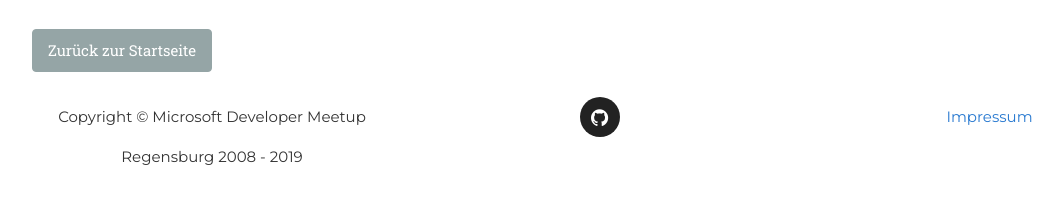
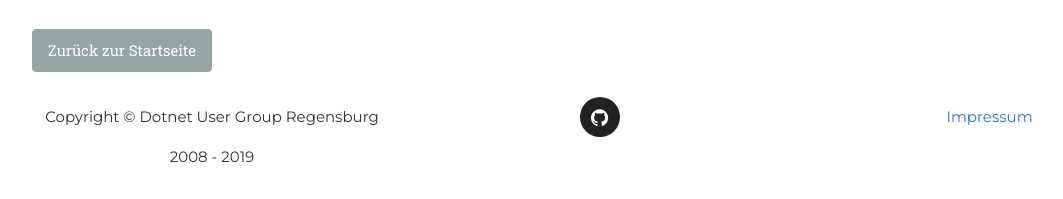
Before and after one commit to DotNetRegensburg/dotnetregensburg.github.io, a Jekyll site: the page built from imprint.html, in a window 1280 px wide. Shown: the part 1903-2102 px from the top of the page, without its empty margins (38-1101 px from the left). Built offline with Jekyll 4.4.1, drawn with Linux system fonts in a browser that asks for light colours; some web fonts are replaced.

Commit message:
Update Title and description

```diff
--- a/_config.yml
+++ b/_config.yml
@@ -1,8 +1,8 @@
 # Site settings
 future: true
-title: "Microsoft Developer Meetup Regensburg"
+title: "Dotnet User Group Regensburg"
 email: info@dotnet-regensburg.de
-description: "Das Microsoft Developer Meetup Regensburg ist eine Gemeinschaft von Softwareentwicklern, die sich mehrmals pro Jahr (üblicherweise monatlich während der Vorlesungszeit an der Universität und technischen Hochschule) zu Vorträgen trifft. Bei den Veranstaltungen halten wir den Fokus auf Microsoft-Technologien in unterschiedlichsten Themengebieten: von Programmierung, Design Patterns, Softwareentwicklungsprozesse, Einsatz von neuesten Produkte und Frameworks, Client und Serviceentwicklung, bis hin zu Cloud und KI ist alles vertreten. Egal, ob Anfänger oder Experte, Spaß soll es machen - neben den Vorträgen können Sie auch die anderen Mitglieder unserer Gruppe kennenlernen. Vielleicht lernen Sie ja so Ihren nächsten Mitarbeiter kennen."
+description: "Die Dotnet User Group Regensburg ist eine Gemeinschaft von Softwareentwicklern, die sich üblicherweise monatlich zu Vorträgen trifft. Bei den Veranstaltungen halten wir den Fokus auf Microsoft-Technologien in unterschiedlichsten Themengebieten: von Programmierung, Design Patterns, Softwareentwicklungsprozesse, Einsatz von neuesten Produkte und Frameworks, Client und Serviceentwicklung, bis hin zu Cloud und KI ist alles vertreten. Egal, ob Anfänger oder Experte, Spaß soll es machen - neben den Vorträgen können Sie auch die anderen Mitglieder unserer Gruppe kennenlernen. Vielleicht lernen Sie ja so Ihren nächsten Mitarbeiter kennen."
 
 # Color settings (hex-codes without the leading hash-tag)
 color:
```
